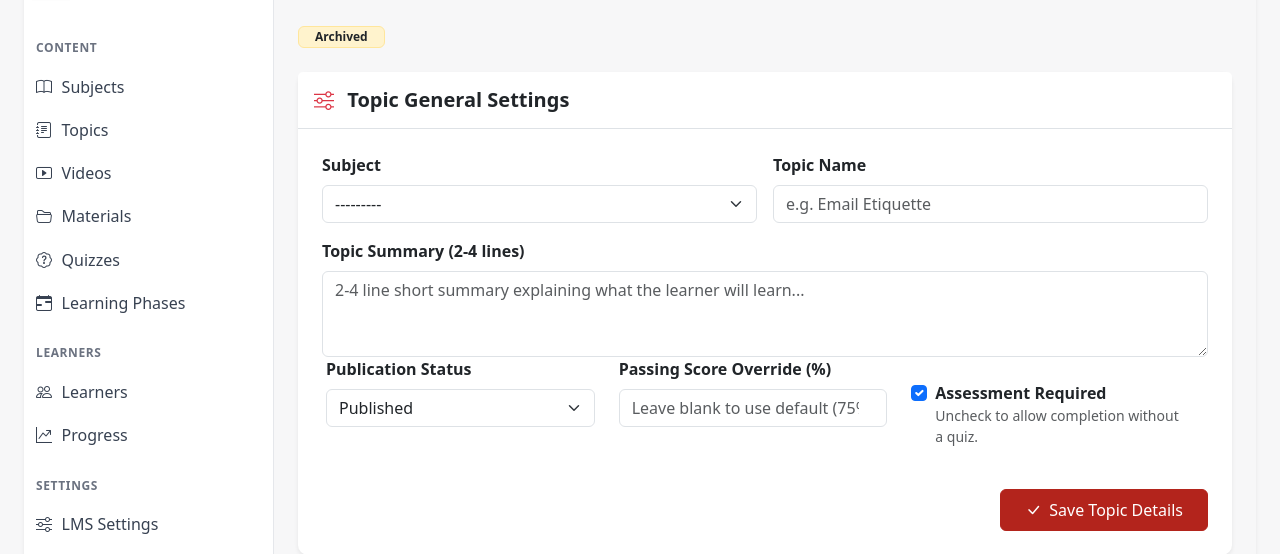
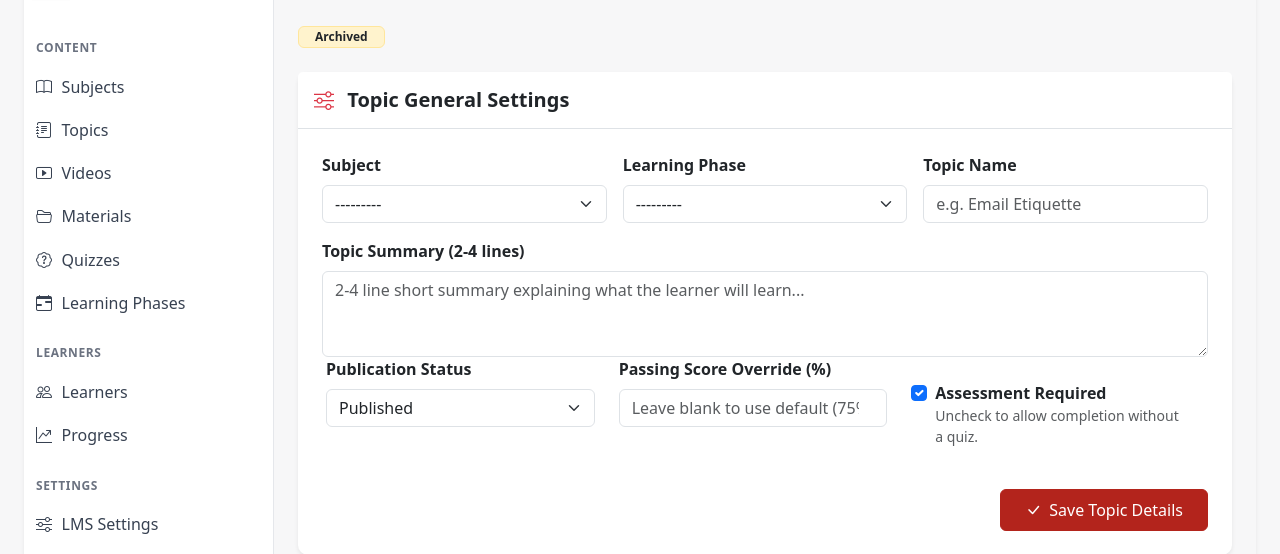
Before and after one commit to janvi082/jhs-lms, a Django app: template templates/portal/topic_edit.html in a window 1280 px wide. Shown: the part 161-715 px from the top of the page. Run offline with Django 5.2, Linux system fonts and the light colour scheme; the template is opened without the code that fills it: values that come from a table or form of the project are taken from there, others are empty; some libraries are stand-ins or nearby versions.

Commit message:
feat: add topic learning phase assignment

```diff
--- a/portal/forms.py
+++ b/portal/forms.py
@@ -32,9 +32,10 @@ class SubjectForm(forms.ModelForm):
 class TopicForm(forms.ModelForm):
     class Meta:
         model = Topic
-        fields = ['subject', 'name', 'summary', 'status', 'passing_score_override', 'assessment_required']
+        fields = ['subject', 'learning_phase', 'name', 'summary', 'status', 'passing_score_override', 'assessment_required']
         widgets = {
             'subject': forms.Select(attrs={'class': 'form-select'}),
+            'learning_phase': forms.Select(attrs={'class': 'form-select'}),
             'name': forms.TextInput(attrs={'class': 'form-control', 'placeholder': 'e.g. Email Etiquette'}),
             'summary': forms.Textarea(attrs={'class': 'form-control', 'rows': 3, 'placeholder': '2-4 line short summary explaining what the learner will learn...'}),
             'status': forms.Select(attrs={'class': 'form-select'}),
@@ -42,25 +43,57 @@ class TopicForm(forms.ModelForm):
             'assessment_required': forms.CheckboxInput(attrs={'class': 'form-check-input'}),
         }
         labels = {
+            'learning_phase': 'Learning Phase',
             'status': 'Publication Status',
             'passing_score_override': 'Passing Score Override (%)',
             'assessment_required': 'Assessment Required',
         }
+
+    def __init__(self, *args, **kwargs):
+        super().__init__(*args, **kwargs)
+        if self.is_bound:
+            if 'subject' in self.data:
+                try:
+                    subject_id = int(self.data.get('subject'))
+                    self.fields['learning_phase'].queryset = LearningPhase.objects.filter(subject_id=subject_id)
+                except (ValueError, TypeError):
+                    self.fields['learning_phase'].queryset = LearningPhase.objects.none()
+            else:
+                self.fields['learning_phase'].queryset = LearningPhase.objects.none()
+        else:
+            self.fields['learning_phase'].queryset = LearningPhase.objects.all()
+
 class TopicAddForm(forms.ModelForm):
     class Meta:
         model = Topic
-        fields = ['subject', 'name', 'summary', 'passing_score_override', 'assessment_required']
+        fields = ['subject', 'learning_phase', 'name', 'summary', 'passing_score_override', 'assessment_required']
         widgets = {
             'subject': forms.Select(attrs={'class': 'form-select'}),
+            'learning_phase': forms.Select(attrs={'class': 'form-select'}),
             'name': forms.TextInput(attrs={'class': 'form-control', 'placeholder': 'e.g. Email Etiquette'}),
             'summary': forms.Textarea(attrs={'class': 'form-control', 'rows': 3, 'placeholder': '2-4 line short summary...'}),
             'passing_score_override': forms.NumberInput(attrs={'class': 'form-control', 'placeholder': 'Leave blank to use default (75%)'}),
             'assessment_required': forms.CheckboxInput(attrs={'class': 'form-check-input'}),
         }
         labels = {
+            'learning_phase': 'Learning Phase',
             'passing_score_override': 'Passing Score Override (%)',
             'assessment_required': 'Assessment Required',
         }
+
+    def __init__(self, *args, **kwargs):
+        super().__init__(*args, **kwargs)
+        if self.is_bound:
+            if 'subject' in self.data:
+                try:
+                    subject_id = int(self.data.get('subject'))
+                    self.fields['learning_phase'].queryset = LearningPhase.objects.filter(subject_id=subject_id)
+                except (ValueError, TypeError):
+                    self.fields['learning_phase'].queryset = LearningPhase.objects.none()
+            else:
+                self.fields['learning_phase'].queryset = LearningPhase.objects.none()
+        else:
+            self.fields['learning_phase'].queryset = LearningPhase.objects.all()
 
 
 class VideoForm(forms.ModelForm):
--- a/templates/portal/topic_edit.html
+++ b/templates/portal/topic_edit.html
@@ -48,11 +48,15 @@
       </div>
       {% endif %}
       <div class="row g-2 g-md-3">
-        <div class="col-md-6">
+        <div class="col-md-4">
           <label class="form-label fw-semibold">Subject</label>
           {{ form.subject }}
         </div>
-        <div class="col-md-6">
+        <div class="col-md-4">
+          <label class="form-label fw-semibold">Learning Phase</label>
+          {{ form.learning_phase }}
+        </div>
+        <div class="col-md-4">
           <label class="form-label fw-semibold">Topic Name</label>
           {{ form.name }}
         </div>
@@ -360,4 +364,46 @@
     </div>
   </div>
 </div>
+<script>
+document.addEventListener('DOMContentLoaded', function() {
+    const subjectSelect = document.getElementById('id_subject');
+    const phaseSelect = document.getElementById('id_learning_phase');
+    if (!subjectSelect || !phaseSelect) return;
+
+    const phaseMap = {
+        {% for phase in form.fields.learning_phase.queryset %}
+        "{{ phase.id }}": "{{ phase.subject_id }}",
+        {% endfor %}
+    };
+
+    function filterPhases() {
+        const subjectId = subjectSelect.value;
+        const currentValue = phaseSelect.value;
+        let keepCurrent = false;
+
+        Array.from(phaseSelect.options).forEach(opt => {
+            if (!opt.value) {
+                opt.style.display = '';
+                opt.disabled = false;
+                return;
+            }
+            if (phaseMap[opt.value] === subjectId) {
+                opt.style.display = '';
+                opt.disabled = false;
+                if (opt.value === currentValue) keepCurrent = true;
+            } else {
+                opt.style.display = 'none';
+                opt.disabled = true;
+            }
+        });
+
+        if (!keepCurrent) {
+            phaseSelect.value = '';
+        }
+    }
+
+    subjectSelect.addEventListener('change', filterPhases);
+    filterPhases();
+});
+</script>
 {% endblock %}
```
Also changed, not shown: templates/portal/topics_list.html (+46 -0 lines).
